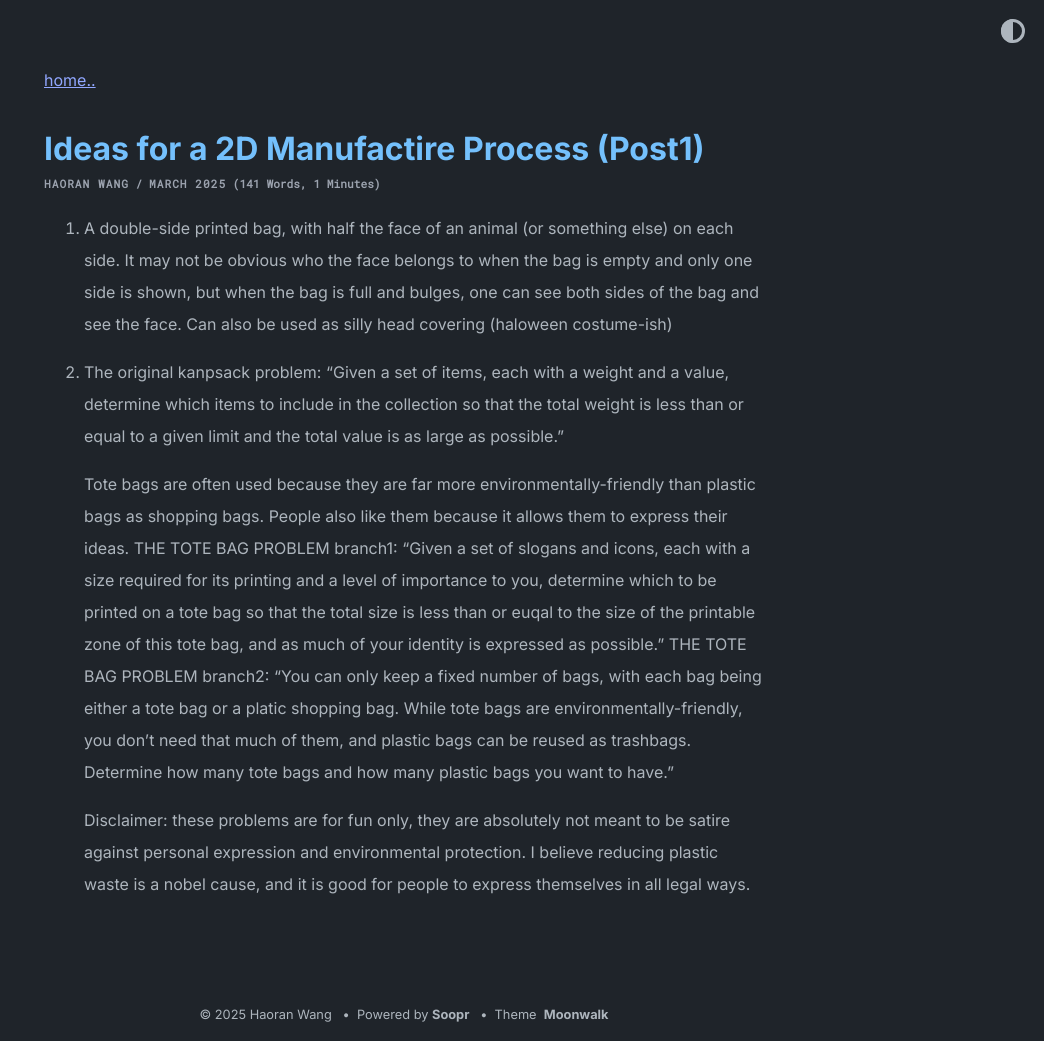
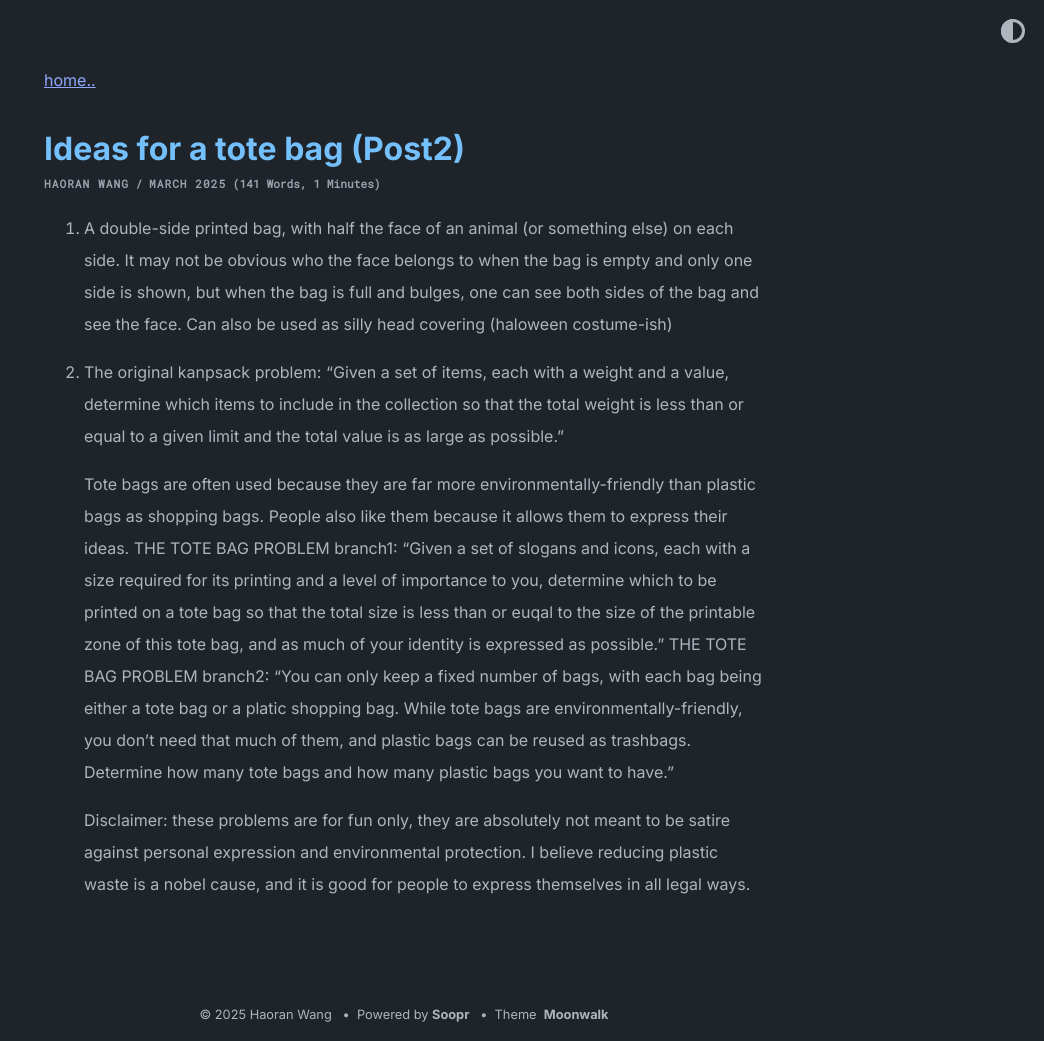
Before and after one commit to WangHaoran19199/WangHaoran19199.github.io, a Jekyll site: the page built from _posts/2025-03-08-tote-bag-ideas-part2.md, in a window 1280 px wide. Shown: the whole page, without its empty margins (236-1280 px from the left). Built offline with Jekyll 4.4.1, drawn with Linux system fonts in a browser that asks for light colours.

Commit message:
Update 2025-03-08-tote-bag-ideas-part2.md

```diff
--- a/_posts/2025-03-08-tote-bag-ideas-part2.md
+++ b/_posts/2025-03-08-tote-bag-ideas-part2.md
@@ -1,7 +1,7 @@
 ---
 layout: post
 author: Haoran Wang
-title: "Ideas for a 2D Manufactire Process (Post1)"
+title: "Ideas for a tote bag (Post2)"
 ---
 
 1. A double-side printed bag, with half the face of an animal (or something else) on each side. It may not be obvious who the face belongs to when the bag is empty and only one side is shown, but when the bag is full and bulges, one can see both sides of the bag and see the face. Can also be used as silly head covering (haloween costume-ish)
```
